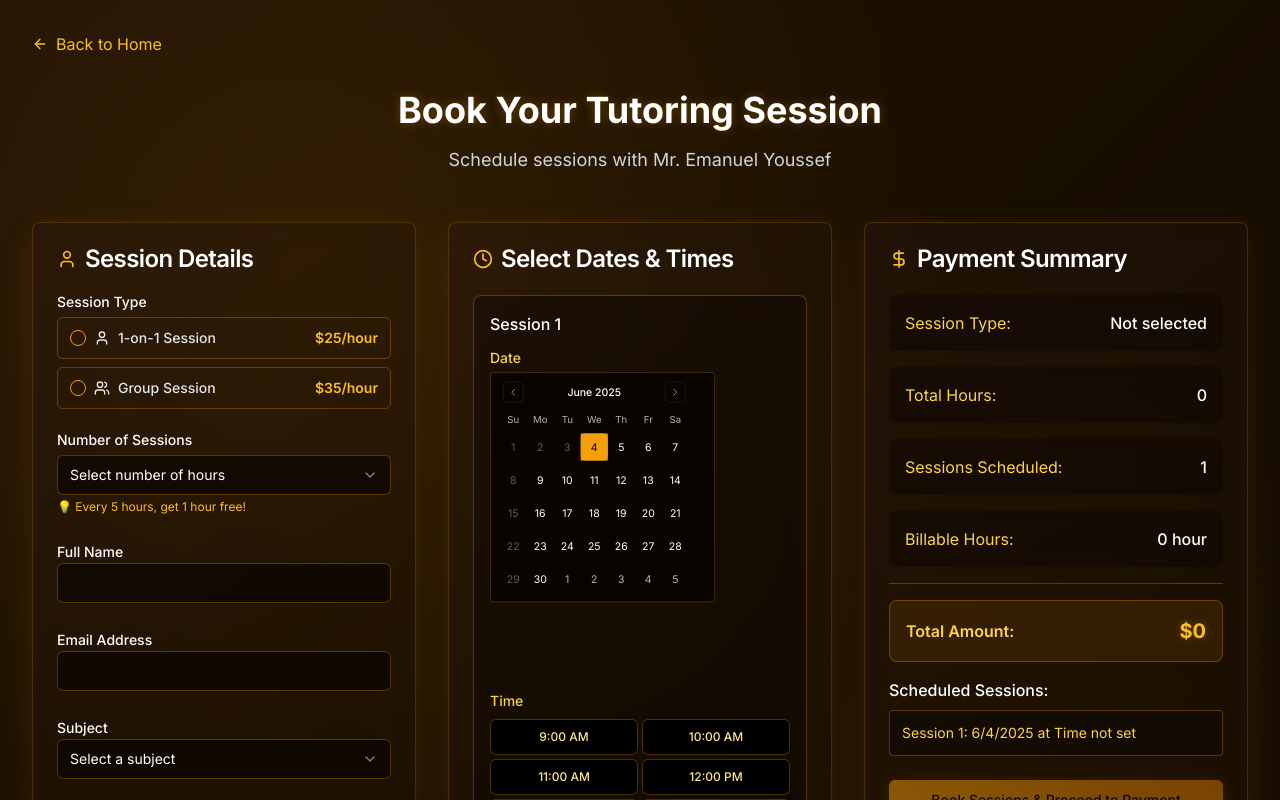
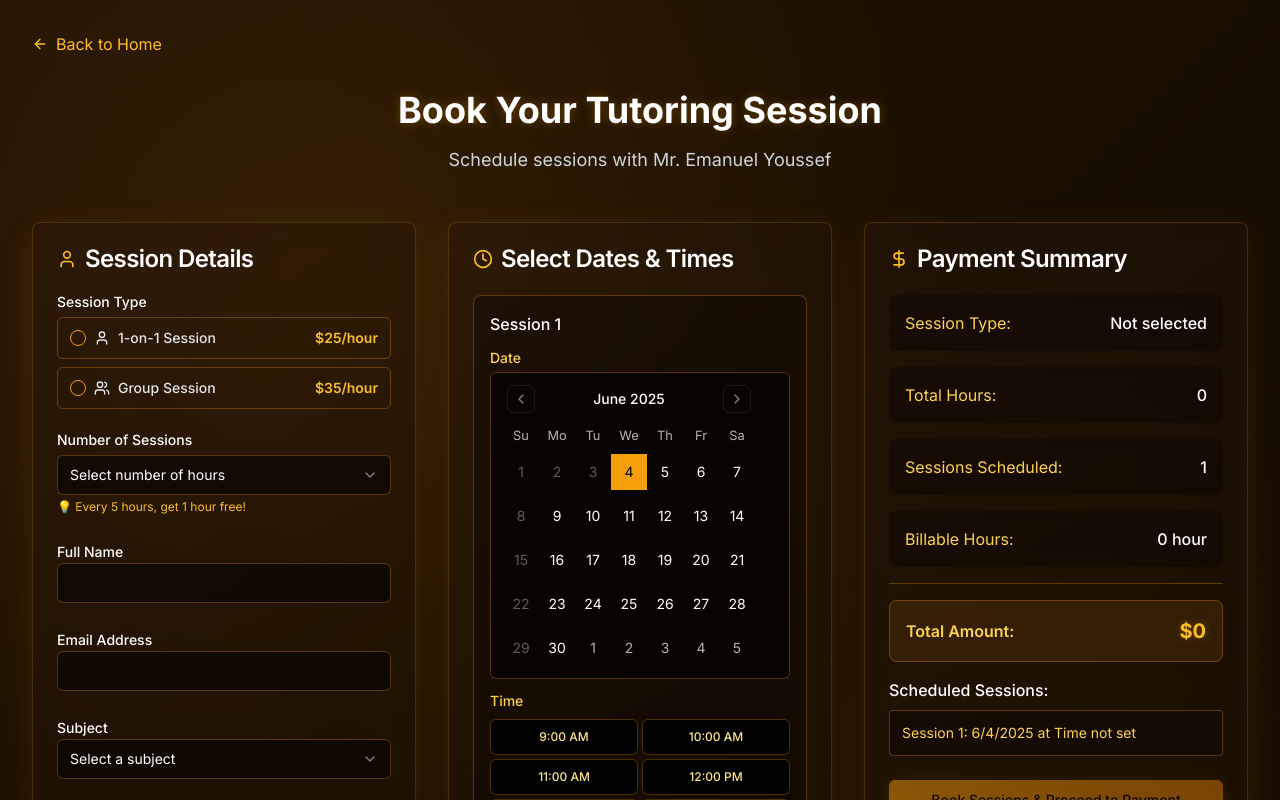
Before and after one commit to mano1884/mano, a Next.js app: page /booking in a window 1280 px wide. Shown: the top 800 px of the page. Built offline with nearby package versions, Linux system fonts and the light colour scheme.

Commit message:
feat: expand booking calendar size
Remove scale-75 class and add w-full for full size display

Co-authored-by: null <214288628+mano1884@users.noreply.github.com>

```diff
--- a/app/booking/page.tsx
+++ b/app/booking/page.tsx
@@ -359,7 +359,7 @@ export default function BookingPage() {
                           mode="single"
                           selected={slot.date}
                           onSelect={(date) => updateSessionSlot(slot.id, "date", date)}
-                          className="rounded-md border border-amber-500/30 bg-black/50 text-white scale-75 origin-top-left backdrop-blur-sm"
+                          className="rounded-md border border-amber-500/30 bg-black/50 text-white w-full backdrop-blur-sm"
                           disabled={(date) => date < new Date() || date.getDay() === 0}
                         />
                       </div>
```
